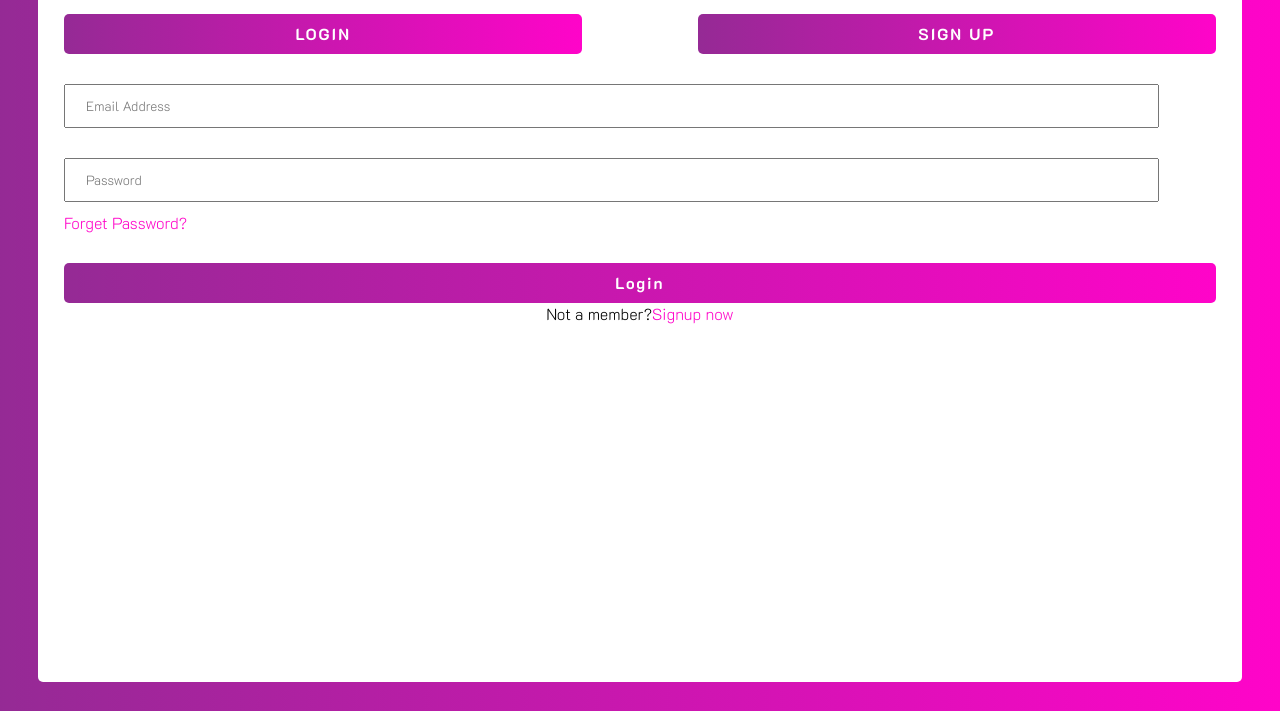
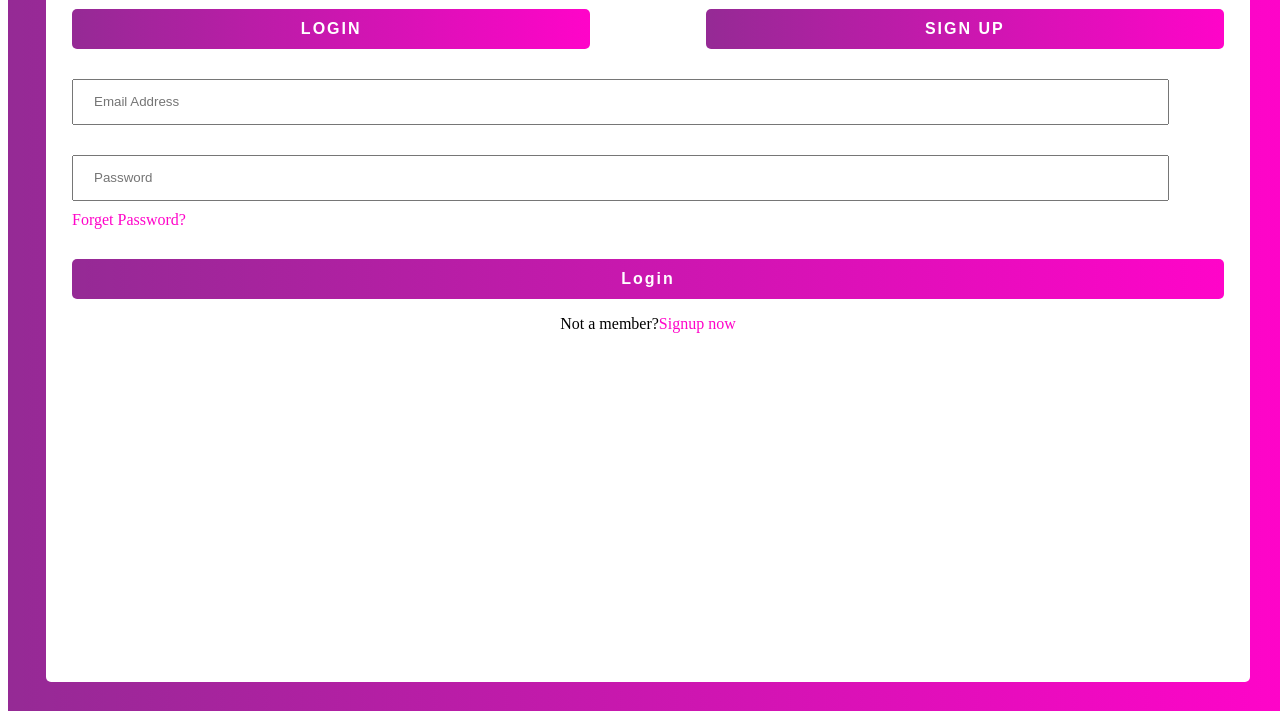
Before and after one commit to hari5001/Login_page, a plain HTML site: page index.html in a window 1280 px wide. Shown: the part 153-872 px from the top of the page. Drawn offline with Linux system fonts and the light colour scheme.

Commit message:
Update css.css

```diff
--- a/css.css
+++ b/css.css
@@ -1,9 +1,3 @@
-*{
-    margin: 0%;
-    padding: 0%;
-    font-family: 'K2D';
-}
-
 .screen {
     width: 100vw;
     height: 100vh;
```
